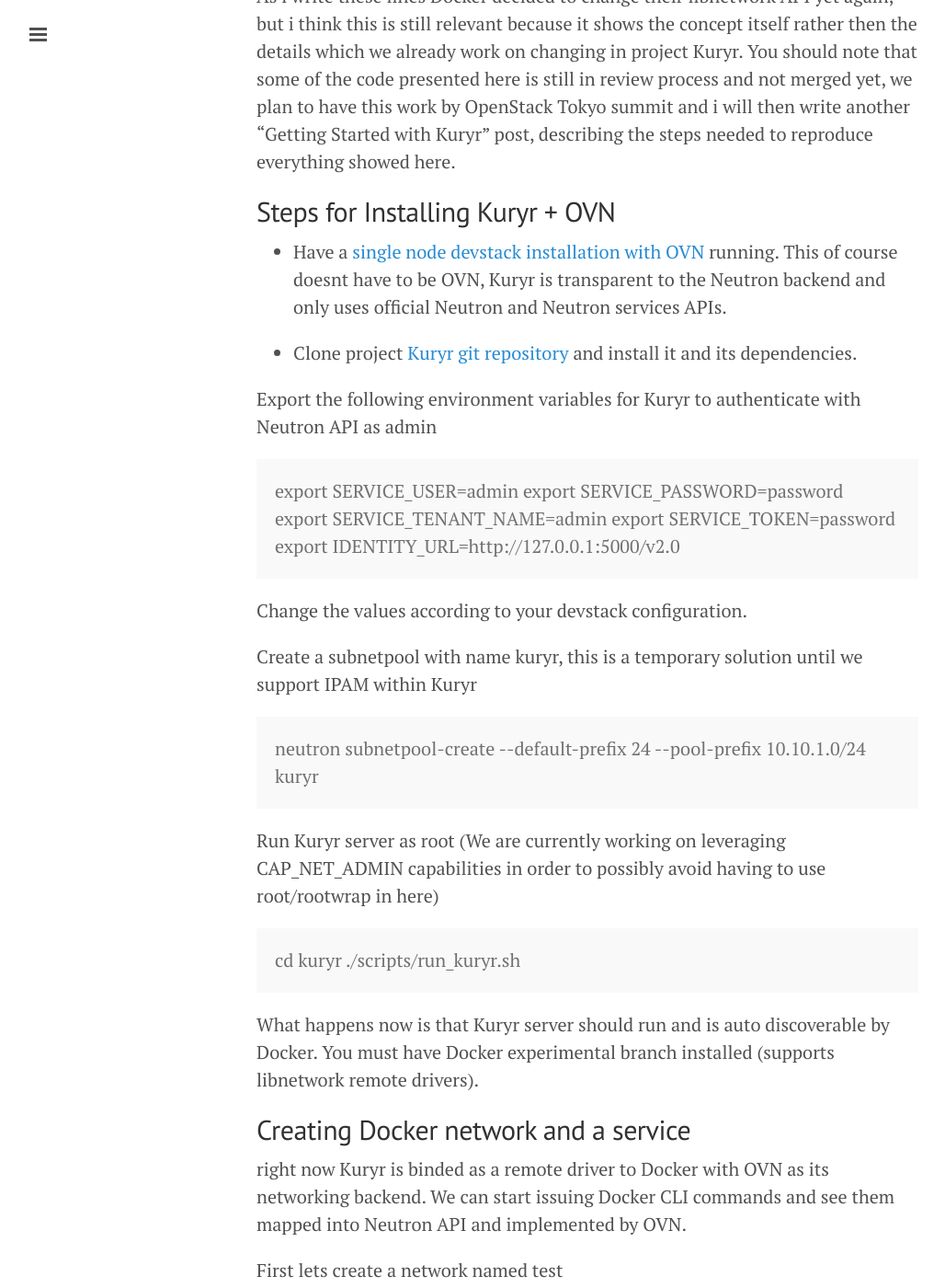
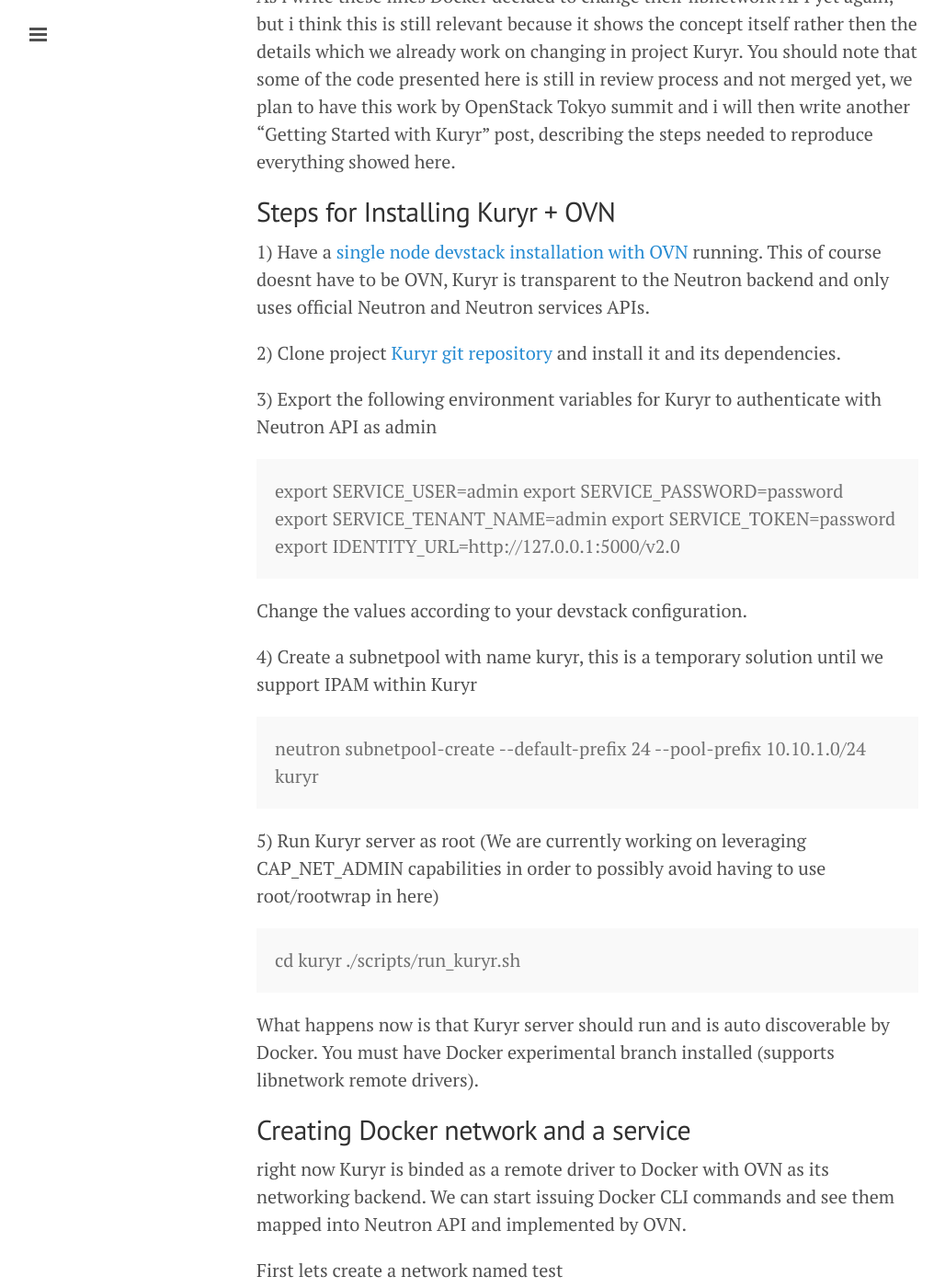
Before and after one commit to GalSagie/GalSagie.github.io, a Jekyll site: the page built from _posts/2015-10-10-kuryr-ovn.md, in a window 1280 px wide and 1400 px high, scrolled down 531 px. Shown: the whole window at 92% size, without its empty margins (1-1029 px from the left). Built offline with Jekyll 4.4.1, drawn with Linux system fonts in a browser that asks for light colours; Markdown is read by kramdown in place of the engine named in the settings; comment, search, counter and statistics services are not loaded.

Commit message:
Last fixes to Kuryr-OVN

```diff
--- a/_posts/2015-10-10-kuryr-ovn.md
+++ b/_posts/2015-10-10-kuryr-ovn.md
@@ -36,13 +36,13 @@ to reproduce everything showed here.
 
 ## Steps for Installing Kuryr + OVN
 
-* Have a [single node devstack installation with OVN](http://docs.openstack.org/developer/networking-ovn/testing.html) running.
-  This of course doesnt have to be OVN, Kuryr is transparent to the Neutron backend and only uses official Neutron and
-  Neutron services APIs.
+1) Have a [single node devstack installation with OVN](http://docs.openstack.org/developer/networking-ovn/testing.html) running.
+This of course doesnt have to be OVN, Kuryr is transparent to the Neutron backend and only uses official Neutron and
+Neutron services APIs.
 
-* Clone project [Kuryr git repository](https://github.com/openstack/kuryr) and install it and its dependencies.
+2) Clone project [Kuryr git repository](https://github.com/openstack/kuryr) and install it and its dependencies.
 
-Export the following environment variables for Kuryr to authenticate with Neutron API as admin
+3) Export the following environment variables for Kuryr to authenticate with Neutron API as admin
 
 <div class="message">
     export SERVICE_USER=admin
@@ -54,14 +54,14 @@ Export the following environment variables for Kuryr to authenticate with Neutro
 
 Change the values according to your devstack configuration.
 
-Create a subnetpool with name kuryr, this is a temporary solution until we support IPAM
+4) Create a subnetpool with name kuryr, this is a temporary solution until we support IPAM
 within Kuryr
 
 <div class="message">
   neutron subnetpool-create --default-prefix 24 --pool-prefix 10.10.1.0/24 kuryr
 </div>
 
-Run Kuryr server as root (We are currently working on leveraging CAP_NET_ADMIN capabilities in order
+5) Run Kuryr server as root (We are currently working on leveraging CAP_NET_ADMIN capabilities in order
 to possibly avoid having to use root/rootwrap in here)
 
 <div class="message">
```
